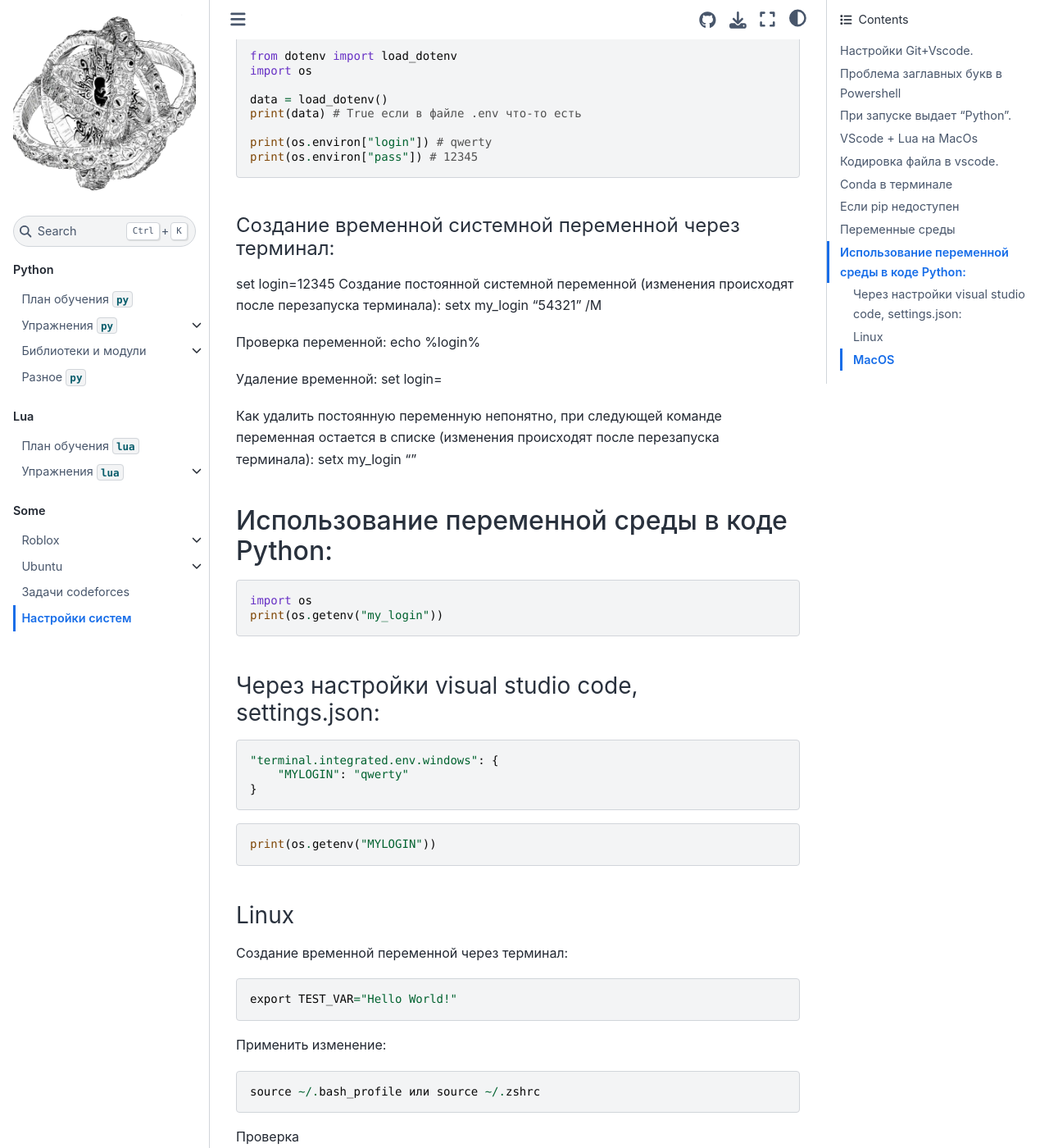
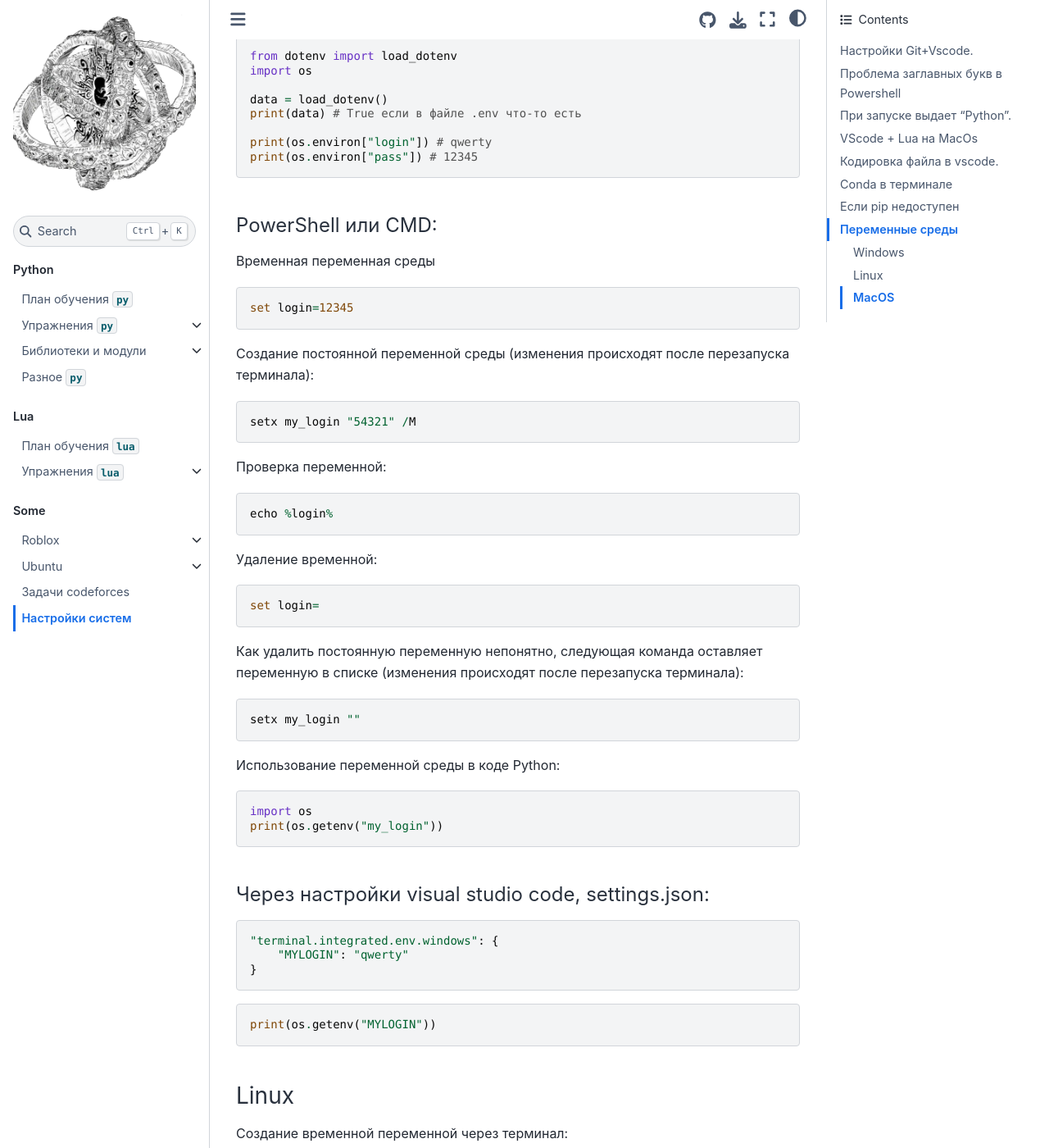
Before and after one commit to your-teach/faithpages, a Jupyter Book: the page built from Some/settings-system.md, in a window 1280 px wide and 1400 px high, scrolled down 2895 px. Shown: the whole window at 82% size. Built offline with Jupyter Book 1.0.4 settings and Sphinx 7.4.7 and the Sphinx Book theme 1.1.4, drawn with Linux system fonts in a browser that asks for light colours; pages that are not in the unit, such as notebooks, are missing from menus.

Commit message:
edit env variables theme

````diff
--- a/Some/settings-system.md
+++ b/Some/settings-system.md
@@ -97,23 +97,28 @@ print(os.environ["login"]) # qwerty
 print(os.environ["pass"]) # 12345
 ```
 
-#### Создание временной системной переменной через терминал:
+#### PowerShell или CMD:
+Временная переменная среды
+```
 set login=12345
-Создание постоянной системной переменной (изменения происходят после перезапуска терминала):
+```
+Создание постоянной переменной среды (изменения происходят после перезапуска терминала):
+```
 setx my_login "54321" /M
-
+```
 Проверка переменной:
+```
 echo %login%
-
+```
 Удаление временной:
+```
 set login=
-
-Как удалить постоянную переменную непонятно, при следующей команде переменная остается в списке (изменения происходят после перезапуска терминала):
+```
+Как удалить постоянную переменную непонятно, следующая команда оставляет переменную в списке (изменения происходят после перезапуска терминала):
+```
 setx my_login ""
-
-
-
-## Использование переменной среды в коде Python:
+```
+Использование переменной среды в коде Python:
 ```python
 import os
 print(os.getenv("my_login"))
````
